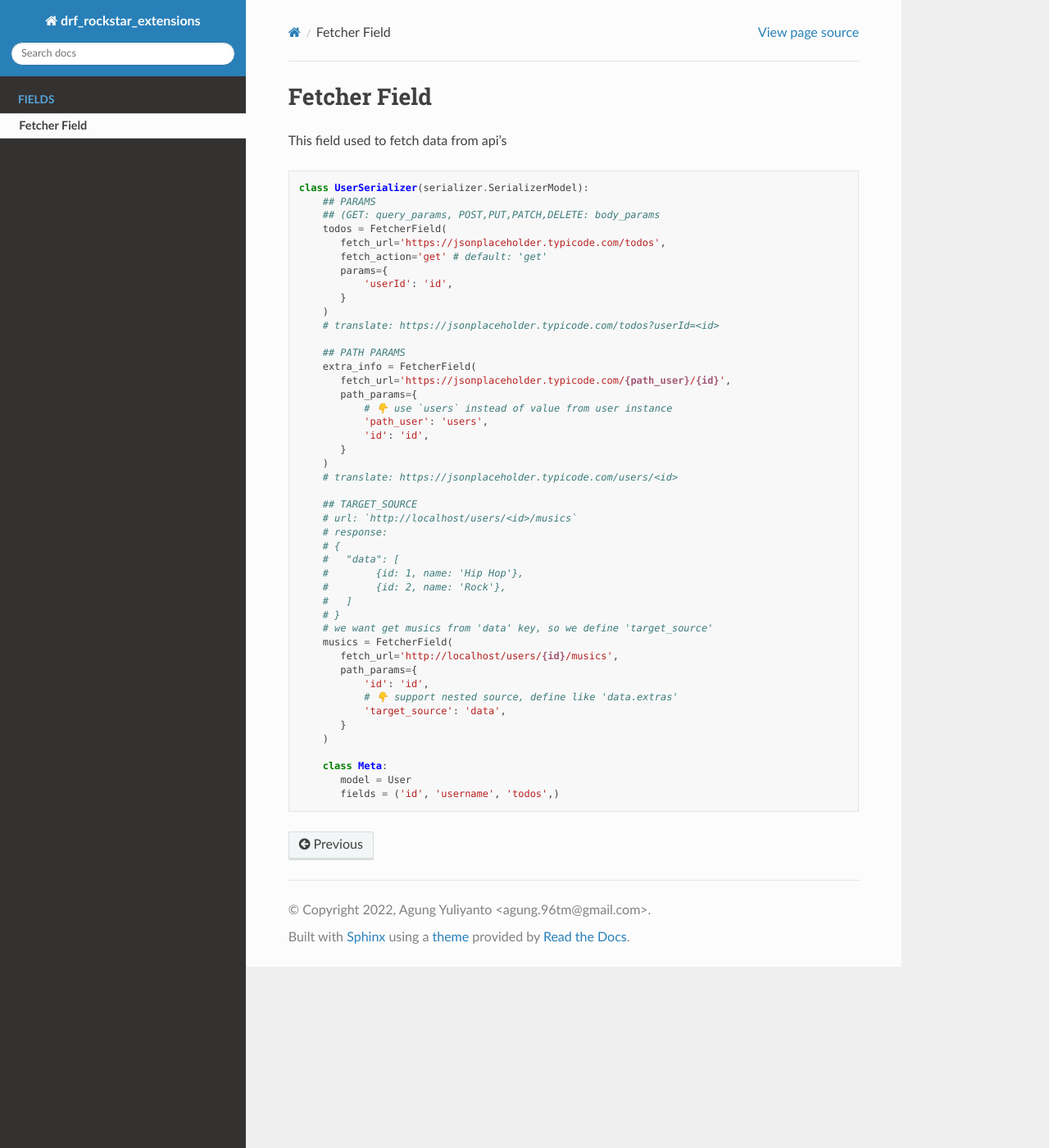
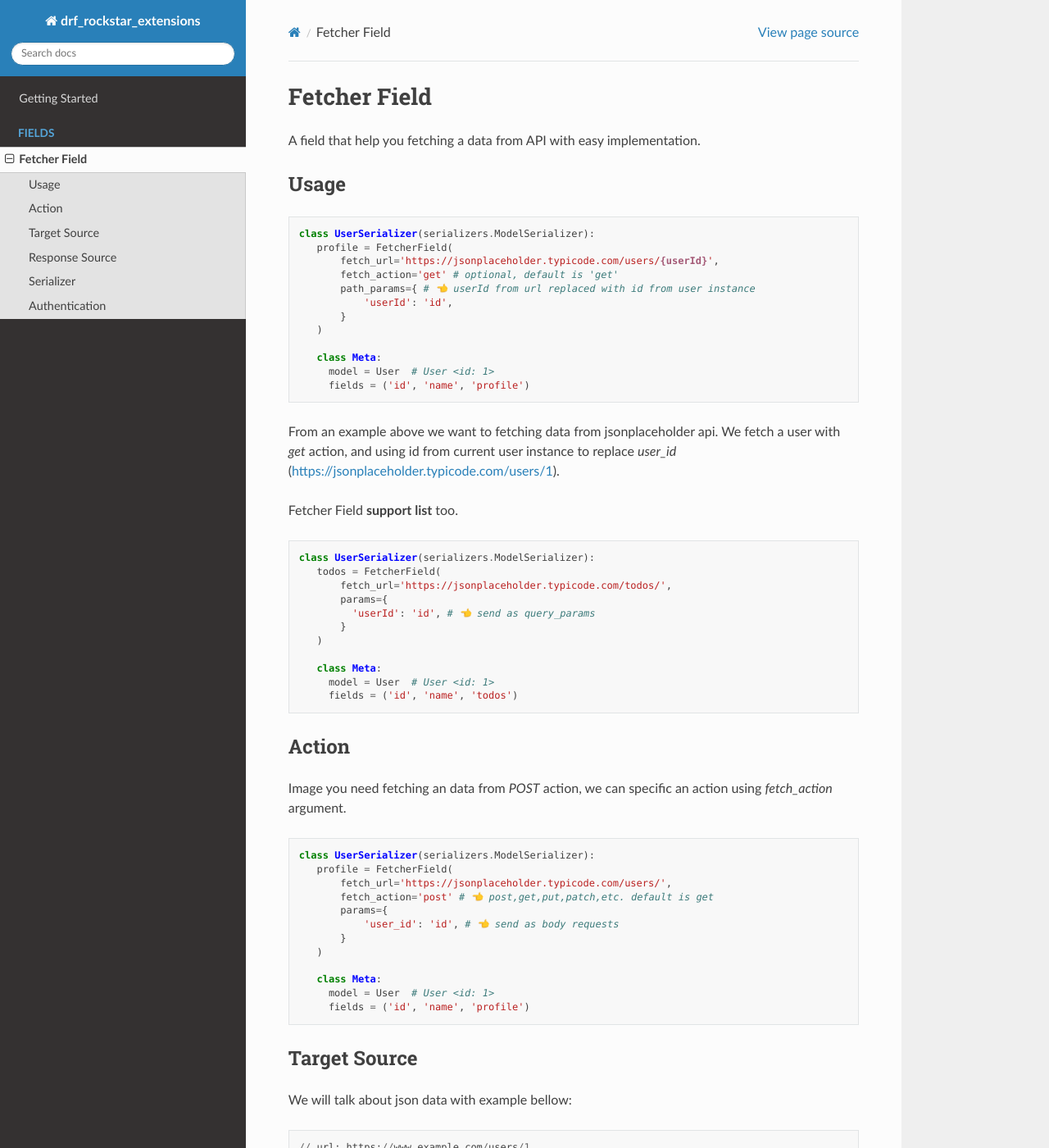
Before and after one commit to agung96tm/drf_rockstar_extensions, a Sphinx documentation site: the page built from docs/source/fields/001-fetcher-field.rst, in a window 1280 px wide and 1400 px high. Shown: the whole window at 82% size. Built offline with Sphinx 7.4.7 and the Read the Docs theme 2.0.0, drawn with Linux system fonts in a browser that asks for light colours; some of the changed text lies outside the part shown.

Commit message:
update fetcher_field, docs, and poetry

```diff
--- a/docs/source/fields/001-fetcher-field.rst
+++ b/docs/source/fields/001-fetcher-field.rst
@@ -1,53 +1,235 @@
 Fetcher Field
 ====================
 
-This field used to fetch data from api's
+A field that help you fetching a data from API with easy implementation.
 
+-------
+Usage
+-------
+.. code-block:: python
+
+   class UserSerializer(serializers.ModelSerializer):
+      profile = FetcherField(
+          fetch_url='https://jsonplaceholder.typicode.com/users/{userId}',
+          fetch_action='get' # optional, default is 'get'
+          path_params={ # 👈 userId from url replaced with id from user instance
+              'userId': 'id',
+          }
+      )
+
+      class Meta:
+        model = User  # User <id: 1>
+        fields = ('id', 'name', 'profile')
+
+
+From an example above we want to fetching data from jsonplaceholder api.
+We fetch a user with `get` action,
+and using id from current user instance to replace `user_id`
+(https://jsonplaceholder.typicode.com/users/1).
+
+
+Fetcher Field **support list** too.
 
 .. code-block:: python
 
+   class UserSerializer(serializers.ModelSerializer):
+      todos = FetcherField(
+          fetch_url='https://jsonplaceholder.typicode.com/todos/',
+          params={
+            'userId': 'id', # 👈 send as query_params
+          }
+      )
+
+      class Meta:
+        model = User  # User <id: 1>
+        fields = ('id', 'name', 'todos')
+
+-------
+Action
+-------
+
+Image you need fetching an data from `POST` action, we can specific an action using `fetch_action` argument.
+
+.. code-block:: python
+
+   class UserSerializer(serializers.ModelSerializer):
+      profile = FetcherField(
+          fetch_url='https://jsonplaceholder.typicode.com/users/',
+          fetch_action='post' # 👈 post,get,put,patch,etc. default is get
+          params={
+              'user_id': 'id', # 👈 send as body requests
+          }
+      )
+
+      class Meta:
+        model = User  # User <id: 1>
+        fields = ('id', 'name', 'profile')
+
+--------------
+Target Source
+--------------
+We will talk about json data with example bellow:
+
+.. code-block::
+
+   // url: https://www.example.com/users/1
+   {
+      "user": {
+          "id": 1,
+          "full_name": "Agung Yuliyanto",
+      }
+   }
+
+How to get data inside user key? easy, using `target_source` argument.
+
+.. code-block:: python
+
+   class UserSerializer(serializers.ModelSerializer):
+      profile = FetcherField(
+          fetch_url='https://www.example.com/users/{userId}',
+          path_params={
+            'userId': 'id',
+          },
+          target_source='user', # 👈 nested supported, use '.' (ex: 'data.user')
+      )
+
+      class Meta:
+        model = User  # User <id: 1>
+        fields = ('id', 'name', 'profile')
+
+
+
+----------------
+Response Source
+----------------
+When we should using `response source`? When data that we need in a key (ex: 'data') after process `target source`.
+
+.. code-block::
+
+   // url: https://www.example.com/users/1
+   {
+      "todos": [
+        {
+          "data": {
+             "id": 1,
+             "full_name": "Go Work",
+          }
+        },
+        {
+          "data": {
+             "id": 1,
+             "full_name": "Go Work",
+          }
+        }
+      ]
+   }
+
+.. code-block:: python
+
+   class UserSerializer(serializers.ModelSerializer):
+      profile = FetcherField(
+          fetch_url='https://www.example.com/todos',
+          params={
+            'userId': 'id',
+          },
+          target_source='todos',
+          response_source='data',  # 👈 nested supported, use '.' (ex: 'data.user')
+          response_source_in_list=True,
+      )
+
+      class Meta:
+        model = User  # User <id: 1>
+        fields = ('id', 'name', 'todos')
+
+
+----------------
+Serializer
+----------------
+Fetcher Field support using serializer.
+So data can more specific instead of showing all response data.
+
+.. code-block:: python
+
+   class ProfileSerializer(serializer.Serializer):
+       email = serializer.EmailField()
+       phone = serializer.CharField()
+       website = serializer.CharField()
+
    class UserSerializer(serializer.SerializerModel):
-       ## PARAMS
-       ## (GET: query_params, POST,PUT,PATCH,DELETE: body_params
-       todos = FetcherField(
-          fetch_url='https://jsonplaceholder.typicode.com/todos',
-          fetch_action='get' # default: 'get'
-          params={
+       profile = FetcherField(
+          fetch_url='https://jsonplaceholder.typicode.com/users/{userId}',
+          path_params={
               'userId': 'id',
-          }
-       )
-       # translate: https://jsonplaceholder.typicode.com/todos?userId=<id>
-
-       ## PATH PARAMS
-       extra_info = FetcherField(
-          fetch_url='https://jsonplaceholder.typicode.com/{path_user}/{id}',
-          path_params={
-              # 👇 use `users` instead of value from user instance
-              'path_user': 'users',
-              'id': 'id',
-          }
-       )
-       # translate: https://jsonplaceholder.typicode.com/users/<id>
-
-       ## TARGET_SOURCE
-       # url: `http://localhost/users/<id>/musics`
-       # response:
-       # {
-       #   "data": [
-       #        {id: 1, name: 'Hip Hop'},
-       #        {id: 2, name: 'Rock'},
-       #   ]
-       # }
-       # we want get musics from 'data' key, so we define 'target_source'
-       musics = FetcherField(
-          fetch_url='http://localhost/users/{id}/musics',
-          path_params={
-              'id': 'id',
-              # 👇 support nested source, define like 'data.extras'
-              'target_source': 'data',
-          }
+          },
+          serializer=ProfileSerializer # 👈 here
        )
 
        class Meta:
           model = User
-          fields = ('id', 'username', 'todos',)
+          fields = ('id', 'name', 'profile',)
+
+
+How about list data? Dont worry fetcher field support it.
+
+.. code-block:: python
+
+   class TodoSerializer(serializer.Serializer):
+       id = serializer.IntegerField()
+       title = serializer.CharField()
+       completed = serializer.BooleanField()
+
+   class UserSerializer(serializer.SerializerModel):
+       todos = FetcherField(
+          fetch_url='https://jsonplaceholder.typicode.com/todos',
+          params={  # pass as query_params
+              'userId': 'id',
+          },
+          serializer=TodoSerializer # 👈 here, auto detect looking by response
+       )
+
+       class Meta:
+          model = User
+          fields = ('id', 'name', 'todos',)
+
+
+----------------
+Authentication
+----------------
+Fetcher field support to handle authentication.
+
+.. code-block:: python
+
+   def my_basic_auth(field, obj, request, **kwargs):
+     user = request.user
+     auth = {}
+     if user is not None and user.is_authenticated:
+         auth = {
+            'auth': (
+                user.basic_username,
+                user.basic_password,
+            )
+         }
+     return auth
+
+   class UserSerializer(serializer.SerializerModel):
+       profile = FetcherField(
+          fetch_url='https://jsonplaceholder.typicode.com/users/{userId}',
+          path_params={
+            'userId': 'id',
+          },
+          auth=my_basic_auth
+       )
+
+       class Meta:
+          model = User
+          fields = ('id', 'name', 'profile',)
+
+
+by default fetcher field using function has defined in `settings.py`.
+
+.. code-block:: python
+
+   DRF_ROCKSTAR = {
+      # define custom authentication
+      'DEFAULT_FETCHER_FIELD_AUTH': 'myapps.serializers.my_basic_auth'
+   }
--- a/docs/source/index.rst
+++ b/docs/source/index.rst
@@ -7,7 +7,10 @@ Extensions that help your project become rockstar.
 ---------------------------------------------------
 
 .. toctree::
-   :maxdepth: 2
+   getting_started
+
+
+.. toctree::
    :caption: Fields
 
    fields/001-fetcher-field
--- a/drf_rockstar_extensions/__init__.py
+++ b/drf_rockstar_extensions/__init__.py
@@ -1 +1 @@
-__version__ = "0.1.2"
+__version__ = "0.0.1"
--- a/pyproject.toml
+++ b/pyproject.toml
@@ -16,15 +16,16 @@ include = [
 python = "^3.8"
 requests = "^2.26.0"
 djangorestframework = "^3.13.0"
-Sphinx = { version="^4.2.0", optional=true }
-sphinx-rtd-theme = { version="^1.0.0", optional=true }
 
 [tool.poetry.dev-dependencies]
 black = {version = "^21.7b0", python = ">=3.8"}
 flake8 = "^4.0.1"
 pytest-django = "^4.5.2"
+Sphinx = { version="^4.2.0", optional=true }
+sphinx-rtd-theme = { version="^1.0.0", optional=true }
 
 [tool.poetry.extras]
+test = ["black", "flake8"]
 docs = ["Sphinx", "sphinx-rtd-theme"]
 
 [build-system]
```
Also changed, not shown: docs/source/getting_started.rst (added, +30 -0 lines), 4 other files.
